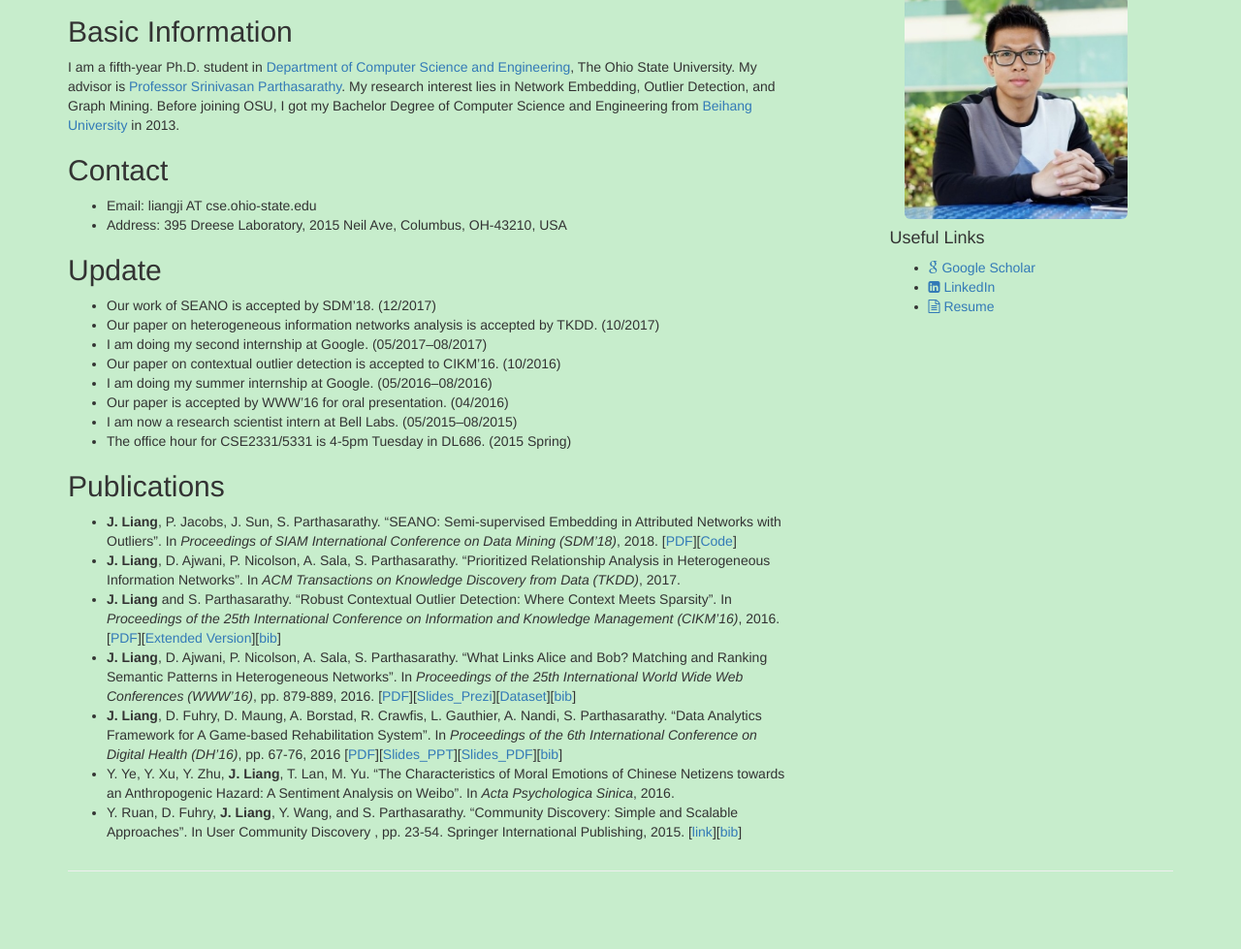
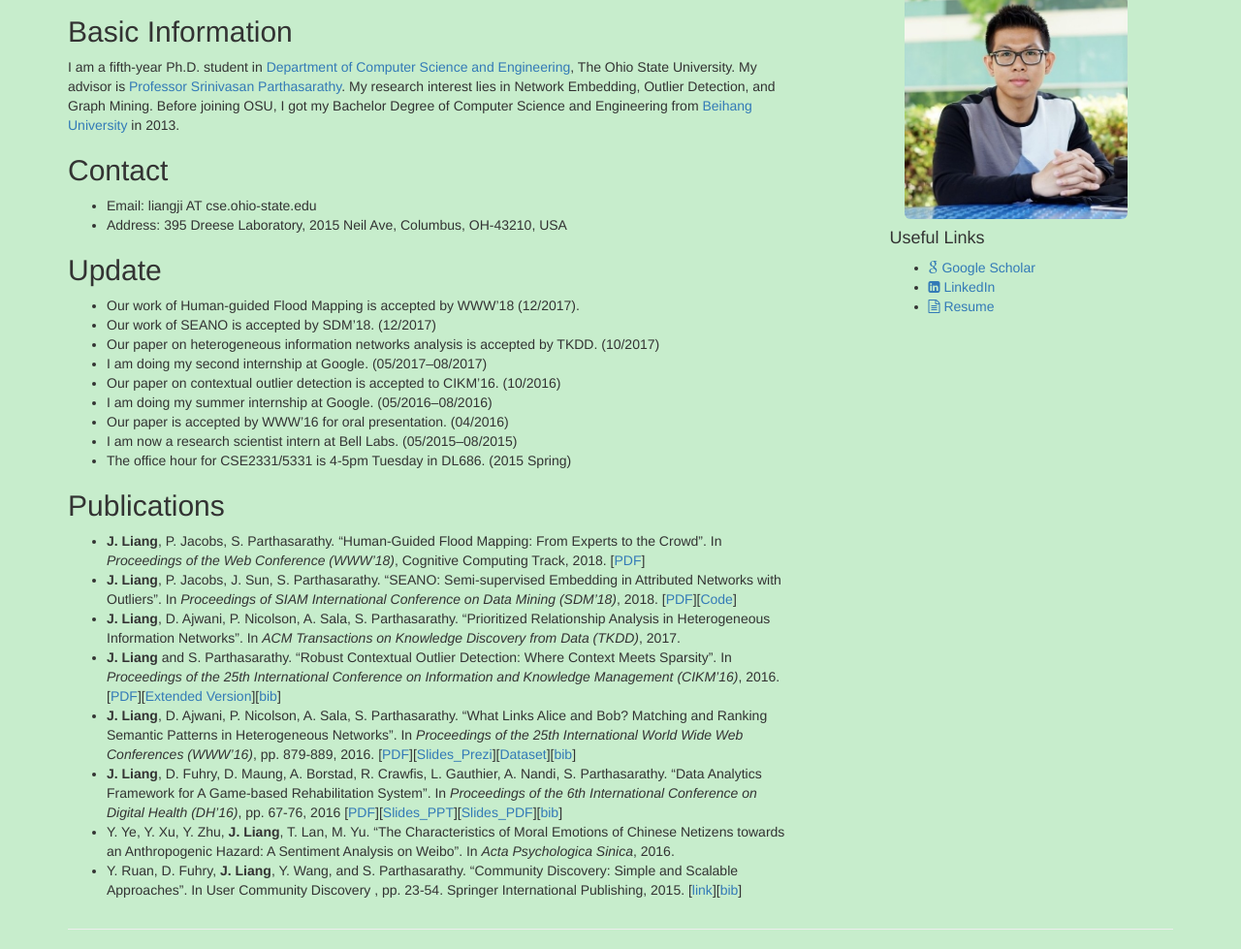
Before and after one commit to BuckeyeDM/BuckeyeDM.github.io, a Jekyll site: the page built from index.md, in a window 1280 px wide, cut to the strip 104-1083 px from the top of the page. Shown: the whole strip at 97% size. Built offline with Jekyll 4.4.1, drawn with Linux system fonts in a browser that asks for light colours; our own code applies the rules of GitHub Pages for plain Markdown files; before the commit the page ends 1023 px from its top, so only the background shows below that.

Commit message:
update WWW publication

```diff
--- a/index.md
+++ b/index.md
@@ -12,6 +12,7 @@ I am a fifth-year Ph.D. student in [Department of Computer Science and Engineeri
 * Address: 395 Dreese Laboratory, 2015 Neil Ave, Columbus, OH-43210, USA
 
 ## Update
+* Our work of Human-guided Flood Mapping is accepted by WWW'18 (12/2017).
 * Our work of SEANO is accepted by SDM'18. (12/2017)
 * Our paper on heterogeneous information networks analysis is accepted by TKDD. (10/2017)
 * I am doing my second internship at Google. (05/2017--08/2017)
@@ -22,6 +23,7 @@ I am a fifth-year Ph.D. student in [Department of Computer Science and Engineeri
 * The office hour for CSE2331/5331 is 4-5pm Tuesday in DL686. (2015 Spring)
 
 ## Publications
+* **J. Liang**, P. Jacobs, S. Parthasarathy. "Human-Guided Flood Mapping: From Experts to the Crowd". In *Proceedings of the Web Conference (WWW'18)*, Cognitive Computing Track, 2018. \[[PDF](./available_soon.html)\]
 * **J. Liang**, P. Jacobs, J. Sun, S. Parthasarathy. "SEANO: Semi-supervised Embedding in Attributed Networks with Outliers". In *Proceedings of SIAM International Conference on Data Mining (SDM'18)*, 2018. \[[PDF](https://arxiv.org/pdf/1703.08100.pdf)\]\[[Code](/SEANO)\]
 * **J. Liang**, D. Ajwani, P. Nicolson, A. Sala, S. Parthasarathy. "Prioritized Relationship Analysis in Heterogeneous Information Networks". In *ACM Transactions on Knowledge Discovery from Data (TKDD)*, 2017.
 * **J. Liang** and S. Parthasarathy. "Robust Contextual Outlier Detection: Where Context Meets Sparsity". In *Proceedings of the 25th International Conference on Information and Knowledge Management (CIKM'16)*, 2016. \[[PDF](./publications/CIKM16_ROCOD.pdf)\]\[[Extended Version](https://arxiv.org/abs/1607.08329)\]\[[bib](./publications/CIKM16.bib)\]
```
Also changed, not shown: available_soon.html (added, +21 -0 lines).
